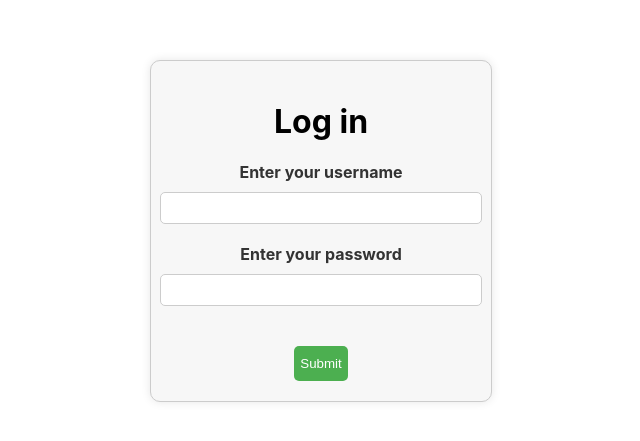
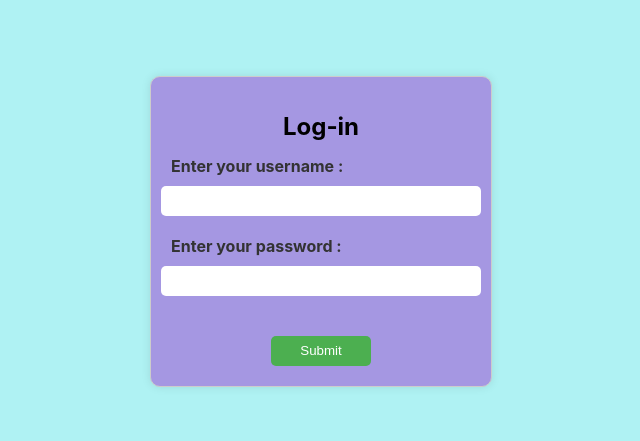
Before and after one commit to Tirthak81/spr-chatapp, a React (Create React App) app: page / in a window 1280 px wide. Shown: the part 169-610 px from the top of the page, without its empty margins (319-959 px from the left). Built offline with nearby package versions, Linux system fonts and the light colour scheme.

Commit message:
css changed

```diff
--- a/src/App.css
+++ b/src/App.css
@@ -1,4 +1,5 @@
 .App {
+  background-color: rgb(175, 242, 243);
   text-align: center;
   display: grid;
   align-items: center;
--- a/src/pages/LoginPg.js
+++ b/src/pages/LoginPg.js
@@ -4,11 +4,11 @@ import "./loginpg.css";
 function LoginPg() {
   return (
     <div className="login-box">
-      <h1>Log in</h1>
+      <p>Log-in</p>
       <form action="login-form">
-        <label htmlFor="username">Enter your username</label>
+        <label htmlFor="username">Enter your username :</label>
         <input type="text" name="username" id="username" required />
-        <label htmlFor="password">Enter your password </label>
+        <label htmlFor="password">Enter your password :</label>
         <input type="password" name="password" id="password" required />
         <div className="login-btn">
           <button type="submit">Submit</button>
--- a/src/pages/loginpg.css
+++ b/src/pages/loginpg.css
@@ -2,12 +2,18 @@
 
 .login-box {
   width: 300px;
-  background-color: #f7f7f7;
+  background-color: #a597e2;
   padding: 20px;
   border: 1px solid #ccc;
   border-radius: 10px;
   box-shadow: 0 0 10px rgba(0, 0, 0, 0.1);
   margin: 40px auto;
+}
+
+.login-box p {
+  margin: 15px;
+  font-weight: bolder;
+  font-size: x-large;
 }
 
 .login-box form {
@@ -17,36 +23,36 @@
 }
 
 .login-box label {
+  align-self: baseline;
   margin-bottom: 10px;
   font-size: 16px;
   font-weight: bold;
   color: #333;
 }
 
-.login-box input[type="text"],
-.login-box input[type="password"] {
+.login-box input {
   width: 100%;
   height: 10px;
   margin-bottom: 20px;
   padding: 10px;
-  border: 1px solid #ccc;
+  border: none;
   border-radius: 5px;
   font-size: 16px;
 }
 
-.login-box input[type="text"]:focus,
-.login-box input[type="password"]:focus {
+.login-box input:focus {
   border-color: #aaa;
   box-shadow: 0 0 10px rgba(0, 0, 0, 0.1);
 }
 
 .login-btn {
+  width: 100px;
   margin-top: 20px;
 }
 
-.login-btn button[type="submit"] {
+.login-btn button {
   width: 100%;
-  height: 35px;
+  height: 30px;
   background-color: #4caf50;
   color: #fff;
   border: none;
@@ -54,6 +60,6 @@
   cursor: pointer;
 }
 
-.login-btn button[type="submit"]:hover {
+.login-btn button:hover {
   background-color: #3e8e41;
 }
```
